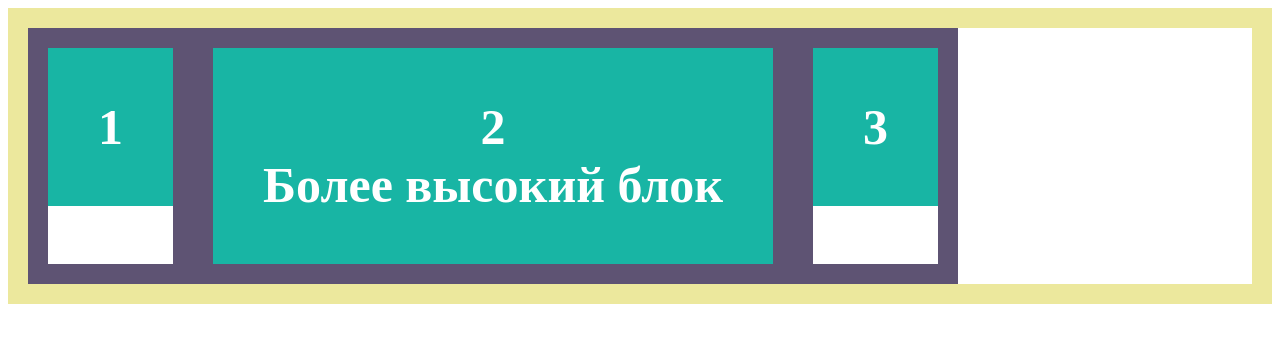
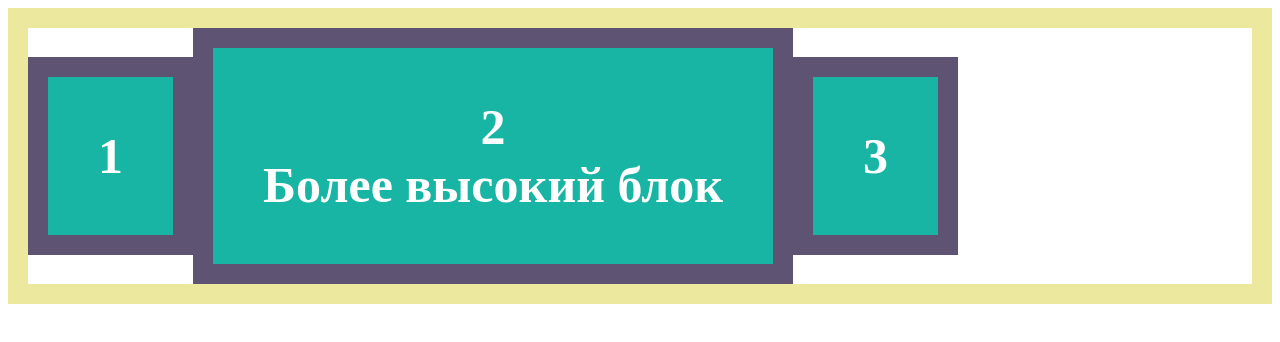
Before and after one commit to yaroslavas2001/FLEXBOX, a plain HTML site: page index.html in a window 1280 px wide. Drawn offline with Linux system fonts and the light colour scheme.

Commit message:
Order, align-self, flex: basis grow shrink;

```diff
--- a/css/style.css
+++ b/css/style.css
@@ -3,7 +3,7 @@
 }
 .block__row{
 display: flex;
-
+align-items: center;
 /* wrap - переход на следующую строку если не хвает места */
 /* align-items - определяет поведение вдоль поперечной оси */
 /* justify-content - определяет выравнивание вдоль основной оси */
@@ -12,6 +12,10 @@ display: flex;
 }
 .block__column{
   border: 20px solid #5e5373;
+  /* flex-basis: 500px;
+  flex-grow: 1;
+  flex-shrink: 1; */
+  /* flex: 0 1 auto; */
 }
 .block__item{
   background-color: #18b5a4;
@@ -21,3 +25,32 @@ display: flex;
   font-weight: 700;
   text-align: center;
 }
+
+
+
+/* align-self - переопределяет выравнивание */
+/* order - порядок вывода */
+/* flaex-basis - базовый размер элемента */
+/* flex-grow - возможность увеличиваться в размере */
+/* flex-shrink - возможность уменьшаться в размере */
+/* flex: basis grow shrink; */
+
+.block__column_1{
+/* align-self: flex-start; */
+/* order: 3; */
+
+
+
+}
+.block__column_2{
+/* order: 2; */
+
+
+
+}
+.block__column_3{
+/* align-self: flex-end; */
+/* order: 1; */
+
+
+}
--- a/index.html
+++ b/index.html
@@ -9,13 +9,13 @@
 <body>
   <div class="block">
     <div class="block__row">
-      <div class="block__column">
+      <div class="block__column block__column_1">
         <div class="block__item">1</div>
       </div>
-      <div class="block__column">
+      <div class="block__column block__column_2">
         <div class="block__item">2<br> Более высокий блок</div>
       </div>
-      <div class="block__column">
+      <div class="block__column block__column_3">
         <div class="block__item">3</div>
       </div>
 
```
